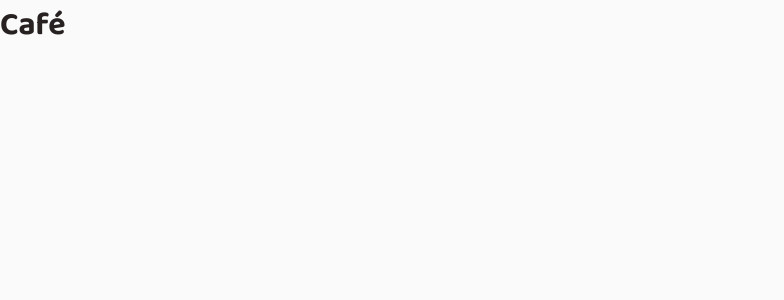
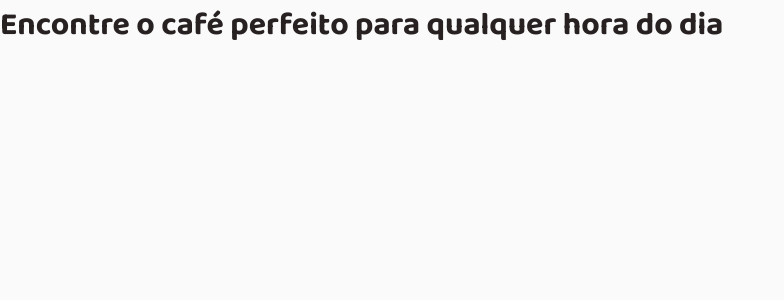
Before and after one commit to hbenvenutti/kaffee-lieferung, a React (Vite) app: page / in a window 1280 px wide. Shown: the top 300 px of the page, without its empty margins (0-784 px from the left). Built offline with nearby package versions, Linux system fonts and the light colour scheme.

Commit message:
feat(home): adicionado o título correto à página

```diff
--- a/src/pages/home/index.tsx
+++ b/src/pages/home/index.tsx
@@ -1,5 +1,5 @@
 import type { ReactElement } from '../../@types';
 
 export const Home = (): ReactElement => {
-  return <h1>Café</h1>;
+  return <h1>Encontre o café perfeito para qualquer hora do dia</h1>;
 };
```
